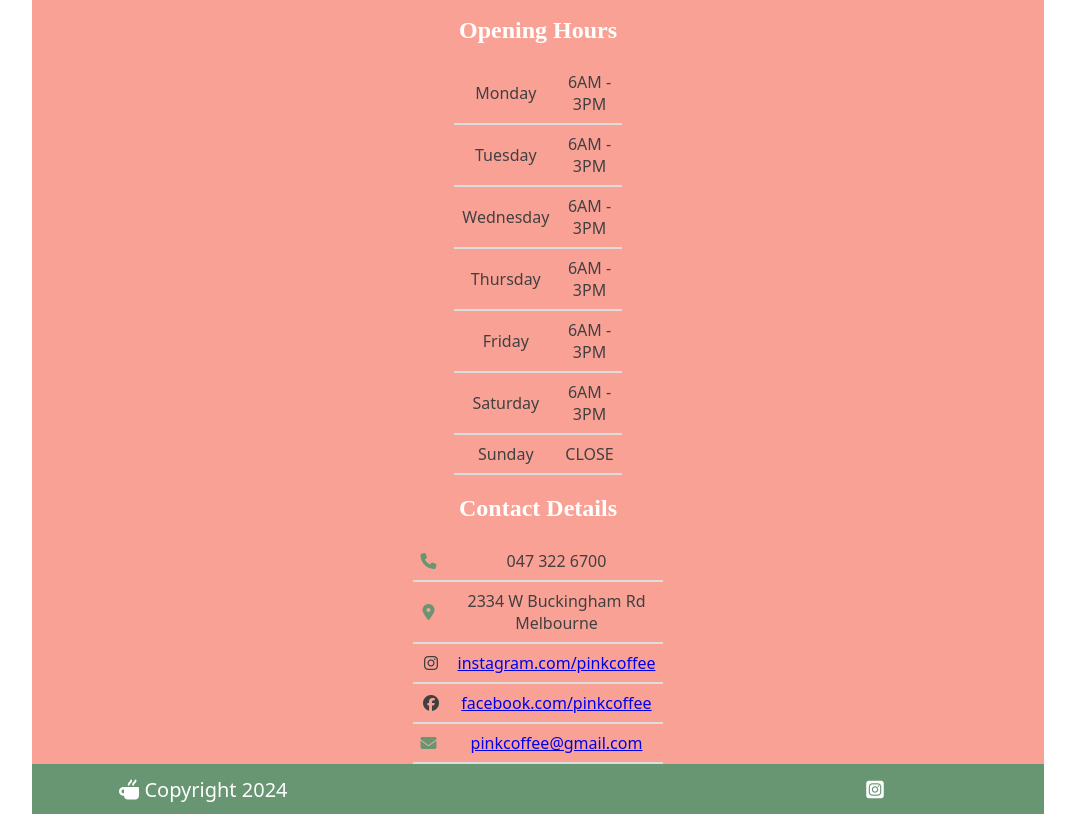
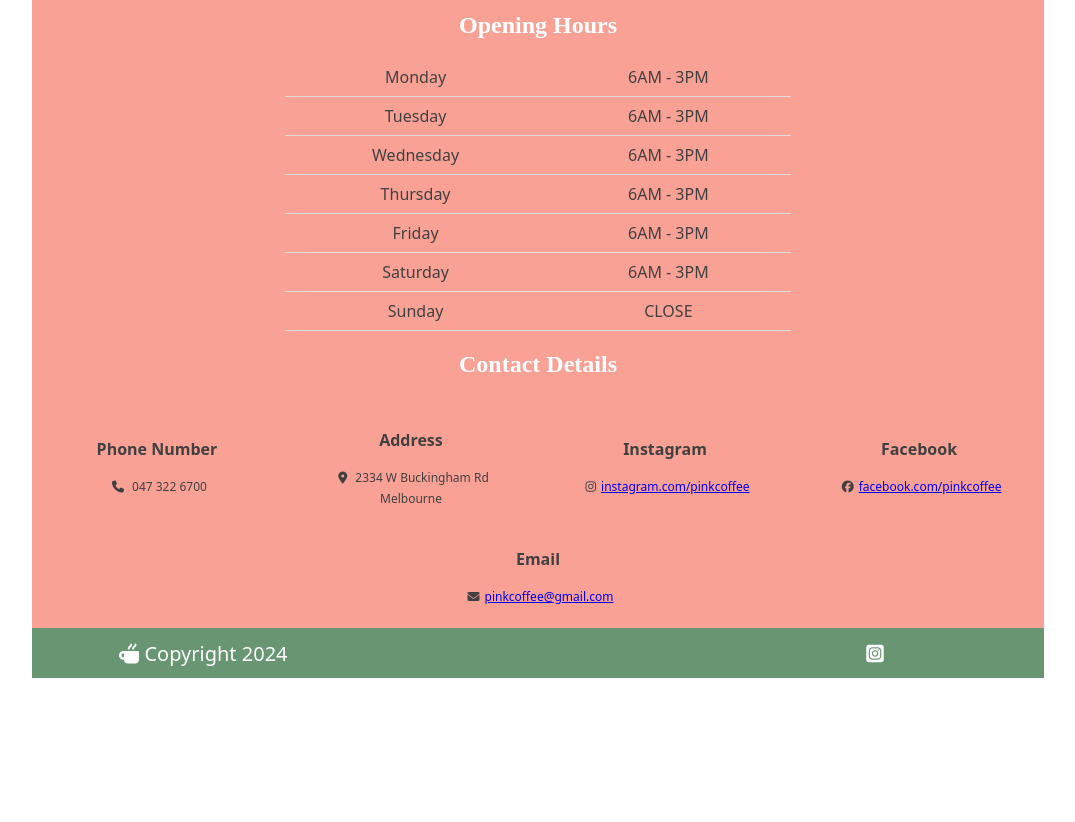
Before and after one commit to vilra830/precourse-assessment, a plain HTML site: page pages/about.html in a window 1280 px wide. Shown: the part 1182-2004 px from the top of the page, without its empty margins (102-1177 px from the left). After the commit the page ends 1868 px from the top, so only its background shows below. Drawn offline with Linux system fonts and the light colour scheme; a web font is replaced by a local one.

Commit message:
adds more css styles

```diff
--- a/pages/about.html
+++ b/pages/about.html
@@ -11,7 +11,7 @@
 </head>
 <body>
     <nav class="navbar">
-        <a class="navbar__icons" id="navbar__icons--left" href="#"><i class="fa-solid fa-mug-hot fa-flip-horizontal "></i></a>
+        <a class="navbar__icons" id="navbar__icons--left" href="#"><i class="fa-solid fa-mug-hot fa-flip-horizontal " id="navbar__icons--left"></i></a>
        <a class="navbar__icons" href="../index.html">HOME</a>
        <a class="navbar__icons" href="contact.html">CONTACT</a>
 
@@ -90,34 +90,31 @@
 
 <div class="about__phone">
     <h2 class="about__heading">Contact Details</h2>
-    <table class="about__phone--details">
-        <tr>
-          <td><i class="fa-solid fa-phone"></i></td>
-          <td>047 322 6700</td>
-        </tr>
-        <tr>
-          <td><i class="fa-solid fa-location-dot"></i></td>
-          <td>2334 W Buckingham Rd Melbourne</td>
 
-        </tr>
-        <tr>
-          <td><i class="fa-brands fa-instagram"></i></td>
-          <td><a href="www.instagram.com/pink--coffee">instagram.com/pinkcoffee</a></td>
+    <section class="about__phone--details">
+      <p class="about__heading--details">Phone Number</p>
+          <span class="space"> <i class="fa-solid fa-phone" id="about__icons"></i> 047 322 6700</span>
+  </section>
 
-        </tr>
-        <tr>
-          <td><i class="fa-brands fa-facebook"></i></td>
-          <td><a href="www.facebook.com/pinkcoffee">facebook.com/pinkcoffee</a></td>
+  <section class="about__phone--details">
+    <p class="about__heading--details">Address</p>
+        <span class="space"> <i class="fa-solid fa-location-dot" id="about__icons"></i> 2334 W Buckingham Rd Melbourne</span>
+</section>
 
-        </tr>
-        <tr>
-          <td><i class="fa-solid fa-envelope"></i></td>
-          <td><a href="https://www.gmail.com">pinkcoffee@gmail.com</a></td>
+<section class="about__phone--details">
+  <p class="about__heading--details">Instagram</p>
+      <span class="space"> <i class="fa-brands fa-instagram" id="about__icons"></i><a href="www.instagram.com/pink--coffee">instagram.com/pinkcoffee</a></span>
+</section>
 
+<section class="about__phone--details">
+  <p class="about__heading--details">Facebook</p>
+      <span class="space"> <i class="fa-brands fa-facebook" id="about__icons"></i><a href="www.facebook.com/pinkcoffee">facebook.com/pinkcoffee</a></span>
+</section>
 
-        </tr>
-      </table>
-
+<section class="about__phone--details">
+  <p class="about__heading--details">Email</p>
+      <span class="space"> <i class="fa-solid fa-envelope" id="about__icons"></i><a href="https://www.gmail.com">pinkcoffee@gmail.com</a></span>
+</section>
 </div>
 
     </div>
--- a/scss/sections/_abouts.scss
+++ b/scss/sections/_abouts.scss
@@ -8,10 +8,8 @@
 
 .about {
     background-color: colors.$light-salmon-pink;
-    display: flex;
-    flex-direction: column;
-    align-items: center;
 
+    @include mixins.flex(column, center);
     @include q.tablet{
 
       width: 90%;
@@ -47,7 +45,7 @@
 .about__heading{
 
    @include mixins.text-description(fonts.$rammetto, white, center);
-   padding: 0;
+   width: 100%;
 }
 
 .about__quote{
@@ -65,7 +63,7 @@
 
     .about__information {
 
-    @include mixins.flex(column, wrap);
+    @include mixins.flex(column, center);
 
 
     }
@@ -75,7 +73,7 @@
 
     border: 1px solid white;
     background-color: white;
-    width: 100%;
+    width: 60%;
     object-fit: fill;
     align-self: center;
     padding: 5px;
@@ -91,7 +89,7 @@
     td, th {
         @include mixins.text-description(fonts.$open-sans, colors.$black-olive, center);
 
-      border-bottom: 2px solid #dddddd;
+      border-bottom: 1px solid #dddddd;
       padding: 8px;
 
 
@@ -99,6 +97,32 @@
 
     .about__phone {
 
-      @include mixins.flex(column, wrap);
+      @include mixins.flex(row, space-around);
+      padding-bottom: 10px;
+      gap: 5px;
+      align-items: center;
+
 
     }
+
+    .about__heading--details {
+
+      @include mixins.text-description(fonts.$open-sans, colors.$black-olive, center);
+      font-weight: bold;
+
+    }
+
+    .about__phone--details {
+
+        width: 20%;
+        padding: 10px;
+        text-align: center;
+        height: auto;
+
+    }
+
+    #about__icons {
+
+      color: colors.$black-olive;
+      padding: 5px;
+    }
--- a/scss/sections/_main.scss
+++ b/scss/sections/_main.scss
@@ -90,7 +90,7 @@ details > summary {
 
     .fa-solid  {
 
-        color: #689572;
+        color: colors.$oxley;
         padding-right: 5px;
 
     }
--- a/scss/sections/_navbar.scss
+++ b/scss/sections/_navbar.scss
@@ -5,7 +5,7 @@
 
 
 .navbar {
-  background-color: colors.$dust-storm;
+  background-color: colors.$black-olive;
   position: sticky;
   top: 0;
   overflow: hidden;
@@ -53,32 +53,31 @@
 
   }
 
-  .navbar a:hover{
-
-
-
-    background-color: colors.$dust-storm;
-    color: greenyellow;
-
-}
 
  .navbar a:active{
 
-    background-color: colors.$morning-blue;
-    color: white;
+  @include mixins.colors(colors.$oxley, white);
+
  }
 
  .navbar a:visited{
 
-  background-color: colors.$morning-blue;
-  color: white;
+  @include mixins.colors(colors.$morning-blue, white);
+
 
  }
+ .navbar a:hover{
+
+
+  @include mixins.colors( white , colors.$black-olive);
+
+
+}
 
 #navbar__icons--left{
 
   float: left;
   padding-left: 70px;
   font-size: 20px;
-  color: colors.$dust-storm;
+  color: white;
   }
```
Also changed, not shown: index.html (+1 -1 lines), pages/contact.html (+1 -1 lines), style.css, 1 other file.
